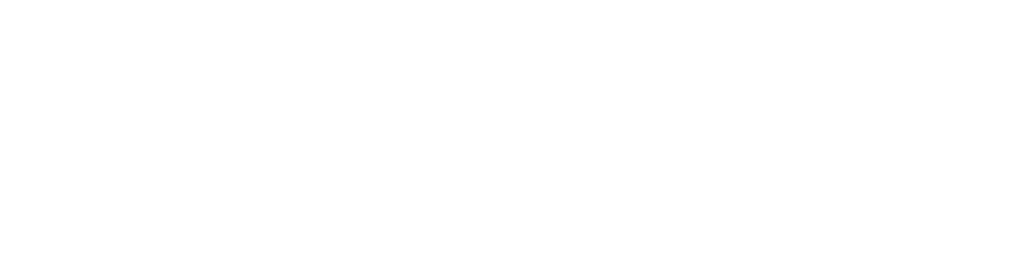
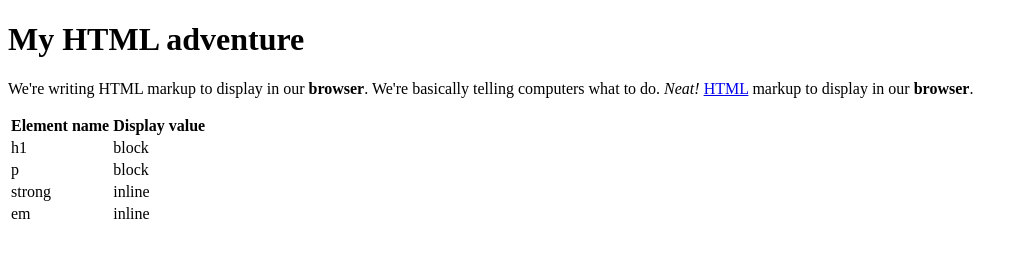
Before and after one commit to learn-co-curriculum/phase-0-the-dom-editing-lab, a website: page index.html in a window 1280 px wide. Shown: the whole page, without its empty margins (0-1028 px from the left). Drawn offline with Linux system fonts and the light colour scheme.

Commit message:
Completed assignment

```diff
--- a/index.html
+++ b/index.html
@@ -1 +1,48 @@
 <!-- Write your code here! -->
+<!DOCTYPE html>
+<html lang="en">
+  <head>
+    <meta charset="UTF-8" />
+    <meta name="viewport" content="width=device-width, initial-scale=1.0" />
+    <meta http-equiv="X-UA-Compatible" content="ie=edge" />
+    <title>Introduction to the DOM Lab</title>
+  </head>
+  <body>
+    <!--All our work for this lesson will go here-->
+    <h1>My HTML adventure</h1>
+    <p>
+  We're writing HTML markup to display in our <strong>browser</strong>. We're
+  basically telling computers what to do. <em>Neat!</em>
+  <a href="https://developer.mozilla.org/en-US/docs/Web/HTML">HTML</a> markup to
+  display in our <strong>browser</strong>.
+   </p>
+
+   <table>
+  <thead>
+    <tr>
+      <th>Element name</th>
+      <th>Display value</th>
+    </tr>
+  </thead>
+  <tbody>
+    <tr>
+      <td>h1</td>
+      <td>block</td>
+    </tr>
+    <tr>
+      <td>p</td>
+      <td>block</td>
+    </tr>
+    <tr>
+      <td>strong</td>
+      <td>inline</td>
+    </tr>
+    <tr>
+      <td>em</td>
+      <td>inline</td>
+    </tr>
+  </tbody>
+</table>
+
+  </body>
+</html>
```
Also changed, not shown: 1 other file.
